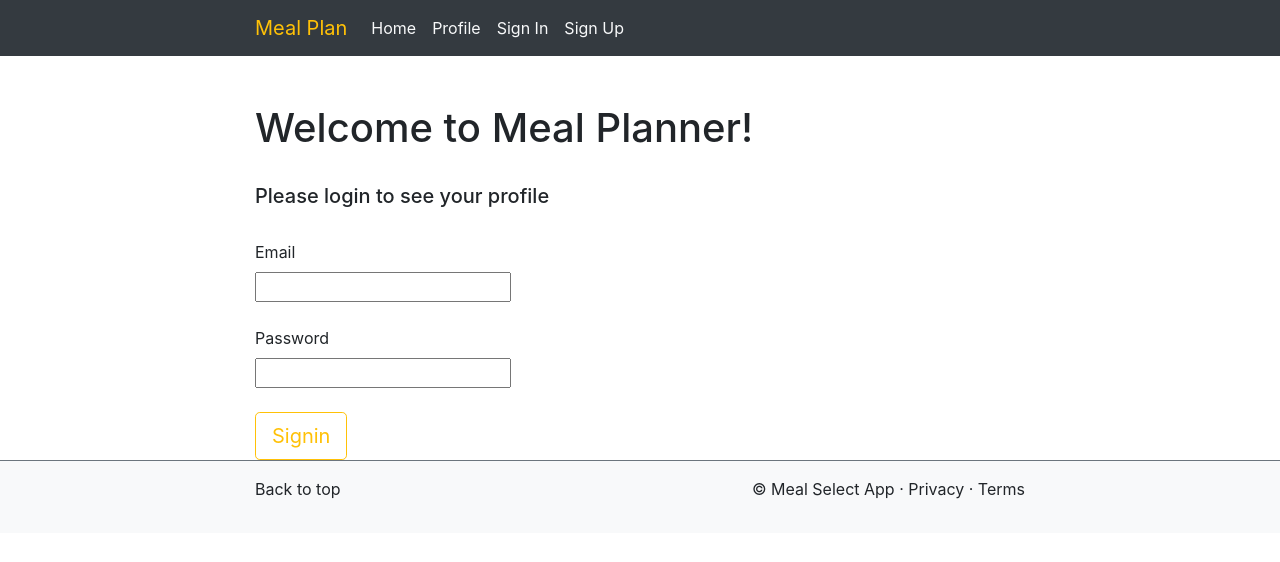
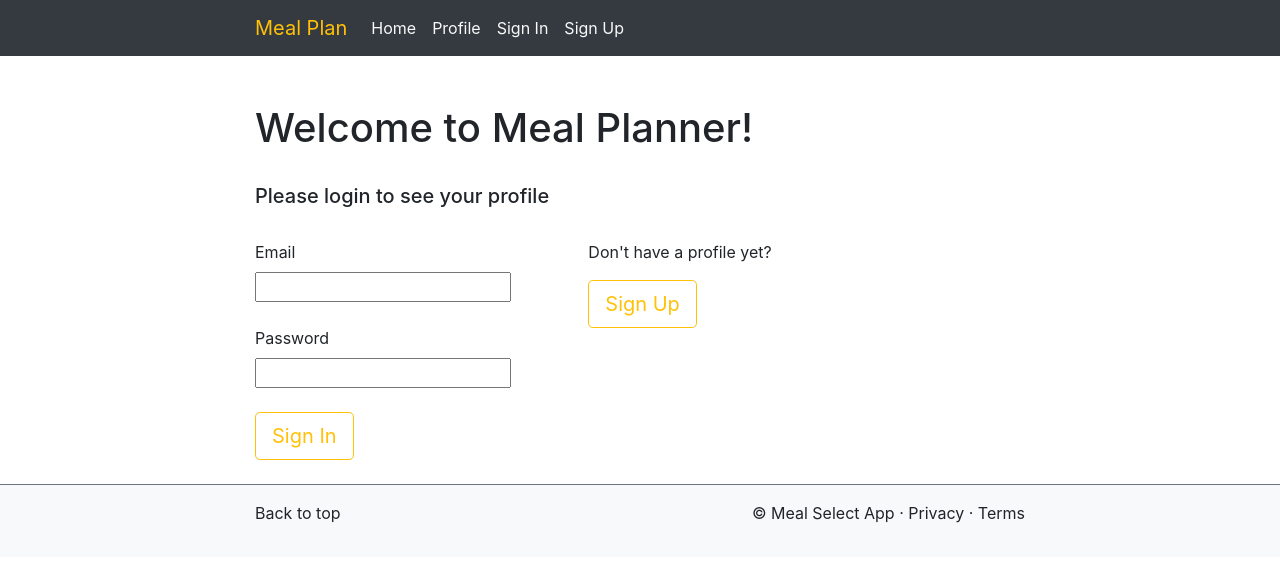
Before and after one commit to GarrettYoung510/Meal-Planner, a React (Create React App) app in the folder client/: page /signin in a window 1280 px wide. Shown: the top 562 px of the page. Built offline with nearby package versions, Linux system fonts and the light colour scheme.

Commit message:
updated sign in page with sign up column

```diff
--- a/client/src/containers/Signin.js
+++ b/client/src/containers/Signin.js
@@ -5,6 +5,8 @@ import { connect } from "react-redux";
 import { signin } from "../actions";
 
 import Container from "./../components/Partials/Container/Container";
+import Row from "./../components/Partials/Row/Row";
+import Column from "./../components/Partials/Column/Column";
 
 class Signin extends Component {
   onSubmit = formValues => {
@@ -28,6 +30,8 @@ class Signin extends Component {
         <br />
         <h5>Please login to see your profile</h5>
         <br />
+        <Row>
+          <Column small="12" medium="6" large="5">
             <form onSubmit={handleSubmit(this.onSubmit)}>
               <fieldset>
                 <label>Email</label>
@@ -53,9 +57,17 @@ class Signin extends Component {
                   />
               </fieldset>
               <br />
-        <button className="btn btn-lg btn-outline-warning">Signin</button>
+              <button className="btn btn-lg btn-outline-warning">Sign In</button>
               <div>{this.props.errorMessage}</div>
             </form>
+          </Column>
+          <Column small="12" medium="6" large="5">
+            <p>Don't have a profile yet?</p>
+            <button className="btn btn-lg btn-outline-warning">Sign Up</button>
+            <br />
+          </Column>
+        </Row>
+        <br />
       </Container>
     );
   }
```
Lines whose indentation alone changed are shown as unchanged.
